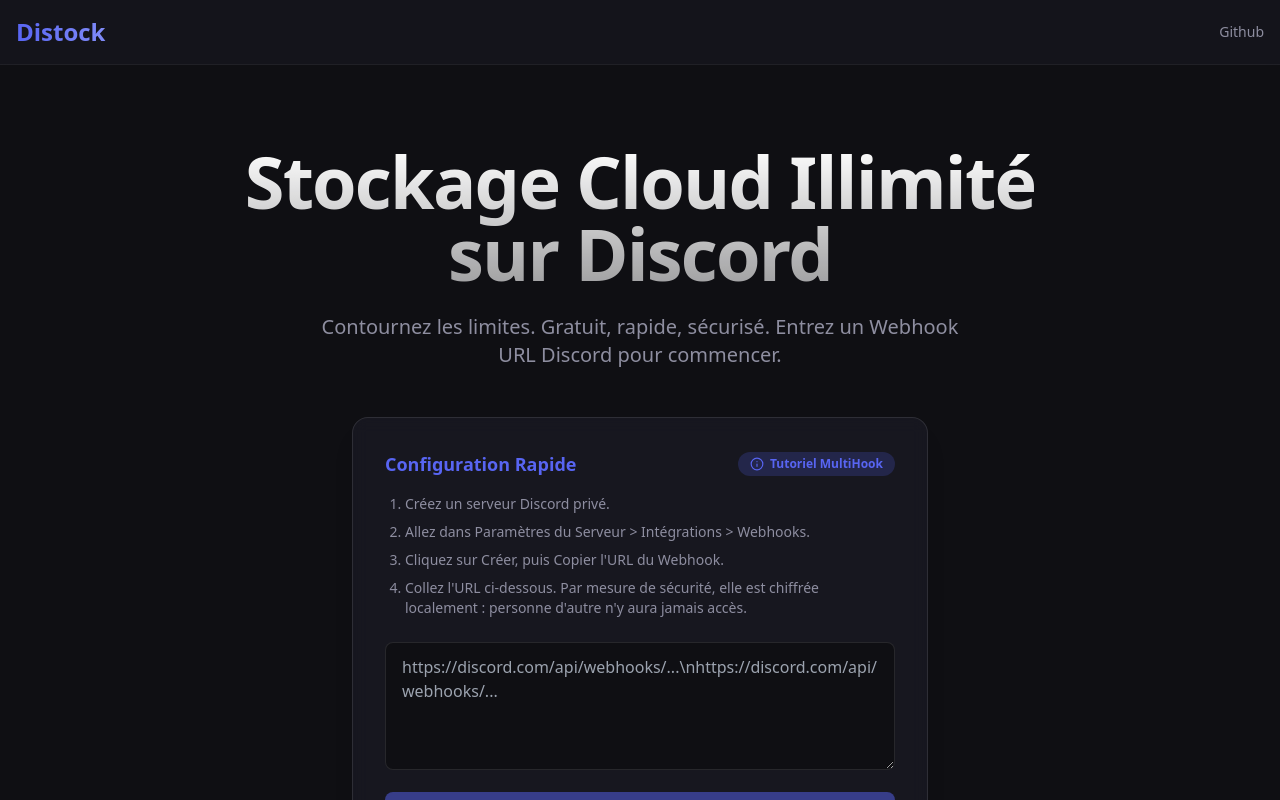
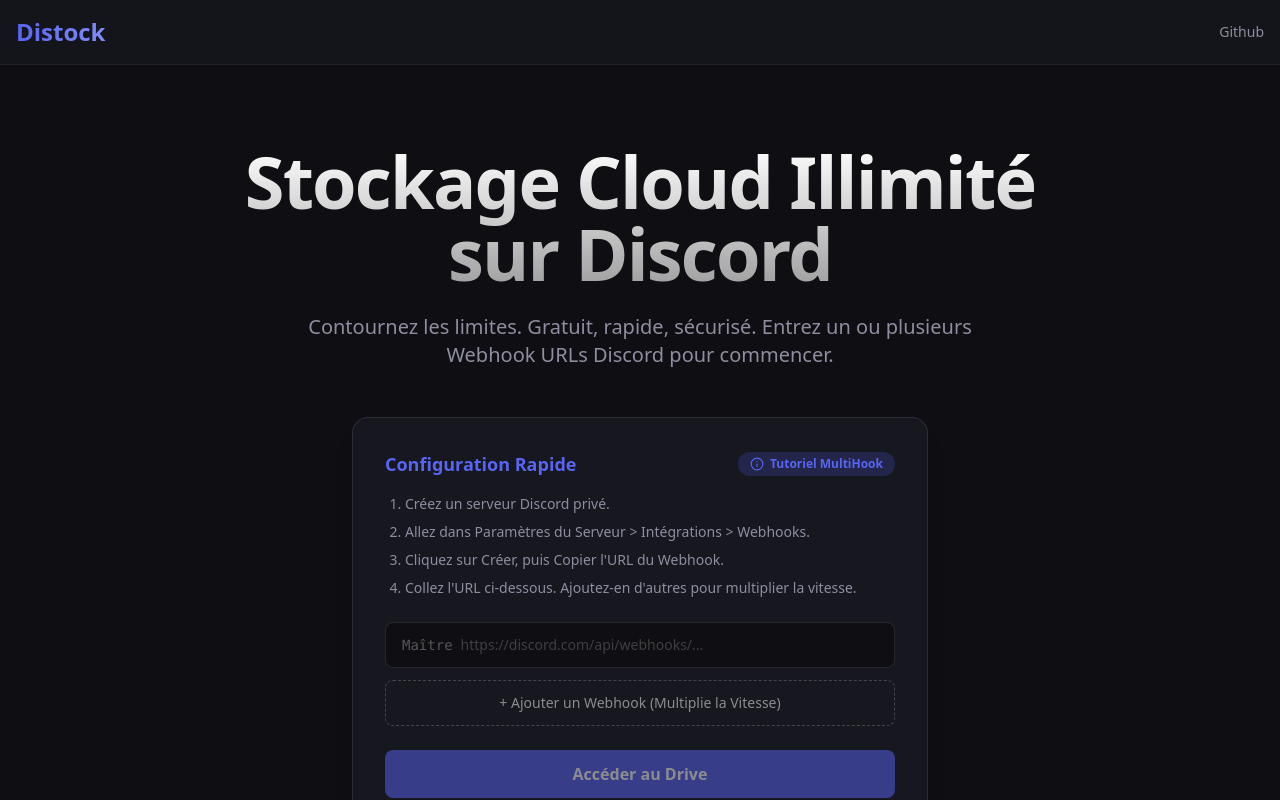
Before and after one commit to distockapp/distock, a React (Vite) app: page /#/ in a window 1280 px wide. Shown: the top 800 px of the page. Built offline with nearby package versions, Linux system fonts and the light colour scheme.

Commit message:
feat: updated landing page UX to feature scalable webhook input fields instead of plaintext commas

```diff
--- a/src/pages/LandingPage.tsx
+++ b/src/pages/LandingPage.tsx
@@ -5,14 +5,14 @@
 import { useNavigate } from 'react-router-dom';
 
 export function LandingPage() {
-  const [webhook, setWebhook] = useState('');
+  const [webhooks, setWebhooks] = useState<string[]>(['']);
   const [showMultiHookTutorial, setShowMultiHookTutorial] = useState(false);
   const setWebhookUrl = useDriveStore(s => s.setWebhookUrl);
   const navigate = useNavigate();
 
   const handleSetup = (e: FormEvent) => {
     e.preventDefault();
-    const rawUrls = webhook.split(/[\n, ]+/).map(s => s.trim()).filter(Boolean);
+    const rawUrls = webhooks.map(s => s.trim()).filter(Boolean);
     if (rawUrls.length === 0) {
        alert("Veuillez entrer au moins une URL.");
        return;
@@ -25,6 +25,18 @@
     }
     setWebhookUrl(rawUrls.join(','));
     navigate('/drive');
+  };
+
+  const addWebhookField = () => setWebhooks([...webhooks, '']);
+  const removeWebhookField = (index: number) => {
+    const newHooks = [...webhooks];
+    newHooks.splice(index, 1);
+    setWebhooks(newHooks);
+  };
+  const updateWebhook = (index: number, value: string) => {
+    const newHooks = [...webhooks];
+    newHooks[index] = value;
+    setWebhooks(newHooks);
   };
 
   return (
@@ -42,7 +54,7 @@
         </h1>
         <p className="text-xl text-textSecondary mb-12 max-w-2xl">
           Contournez les limites. Gratuit, rapide, sécurisé.
-          Entrez un Webhook URL Discord pour commencer.
+          Entrez un ou plusieurs Webhook URLs Discord pour commencer.
         </p>
 
         <form onSubmit={handleSetup} className="w-full max-w-xl bg-surface/80 p-8 rounded-2xl shadow-xl border border-white/10 backdrop-blur relative z-10">
@@ -62,16 +74,37 @@
               <li>Créez un serveur Discord privé.</li>
               <li>Allez dans Paramètres du Serveur {">"} Intégrations {">"} Webhooks.</li>
               <li>Cliquez sur Créer, puis Copier l'URL du Webhook.</li>
-              <li>Collez l'URL ci-dessous. Par mesure de sécurité, elle est chiffrée localement : personne d'autre n'y aura jamais accès.</li>
+              <li>Collez l'URL ci-dessous. Ajoutez-en d'autres pour multiplier la vitesse.</li>
             </ol>
           </div>
-            <textarea
-              value={webhook}
-              onChange={(e) => setWebhook(e.target.value)}
-              placeholder="https://discord.com/api/webhooks/...\nhttps://discord.com/api/webhooks/..."
-              className="w-full h-32 bg-background border border-white/10 rounded-lg px-4 py-3 text-white focus:outline-none focus:ring-2 focus:ring-discord transition-all mb-4 resize-y"
-            />
-          <button type="submit" disabled={!webhook} className="w-full bg-discord hover:bg-discord/80 disabled:opacity-50 disabled:cursor-not-allowed text-white font-semibold py-3 rounded-lg transition-colors">
+
+          <div className="space-y-3 mb-6">
+            {webhooks.map((hook, idx) => (
+               <div key={idx} className="flex items-center gap-2">
+                 <div className="bg-background border border-white/10 rounded-lg flex-1 flex items-center px-4 focus-within:ring-2 focus-within:ring-discord transition-all">
+                   <span className="text-white/30 text-sm font-mono mr-2">{idx === 0 ? 'Maître' : `Hook ${idx+1}`}</span>
+                   <input
+                     type="text"
+                     placeholder="https://discord.com/api/webhooks/..."
+                     value={hook}
+                     onChange={(e) => updateWebhook(idx, e.target.value)}
+                     className="w-full bg-transparent py-3 text-white focus:outline-none text-sm placeholder:text-white/20"
+                   />
+                 </div>
+                 {webhooks.length > 1 && (
+                   <button type="button" onClick={() => removeWebhookField(idx)} className="p-3 bg-red-500/10 hover:bg-red-500/20 text-red-400 rounded-lg transition-colors">
+                     <X className="w-5 h-5"/>
+                   </button>
+                 )}
+               </div>
+            ))}
+
+            <button type="button" onClick={addWebhookField} className="w-full border border-dashed border-white/20 hover:border-discord hover:text-discord text-white/50 text-sm font-medium py-3 rounded-lg transition-all">
+              + Ajouter un Webhook (Multiplie la Vitesse)
+            </button>
+          </div>
+
+          <button type="submit" disabled={!webhooks.some(h => h.trim())} className="w-full bg-discord hover:bg-discord/80 disabled:opacity-50 disabled:cursor-not-allowed text-white font-semibold py-3 rounded-lg transition-colors">
             Accéder au Drive
           </button>
         </form>
```
